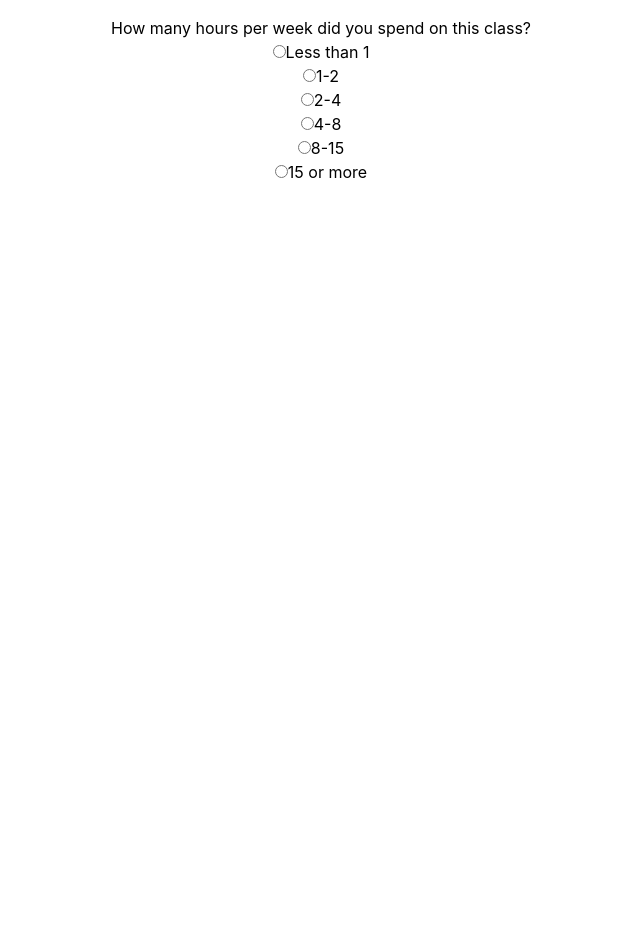
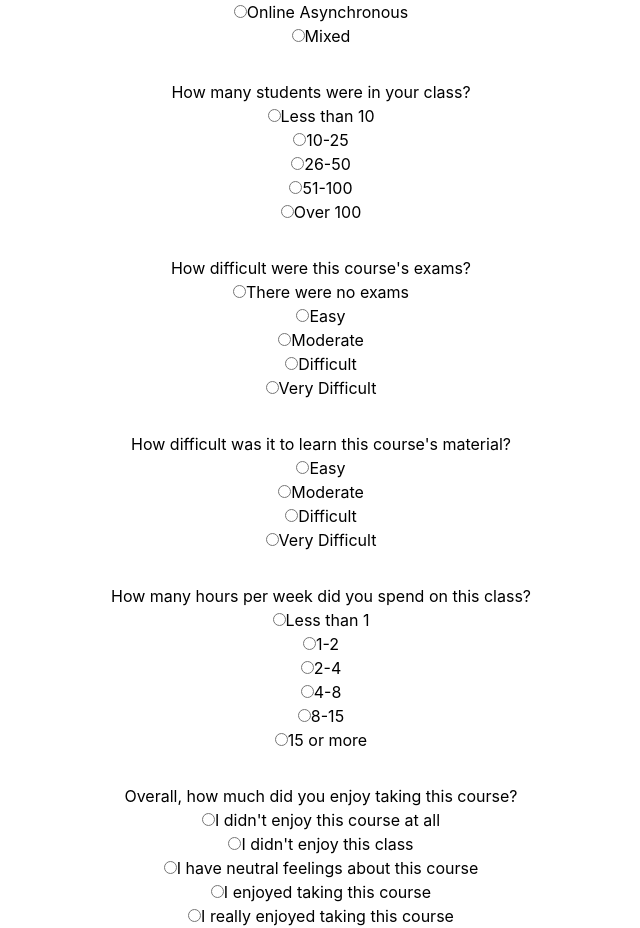
Before and after one commit to 2022-autumn-cos-420/Team-Egg, a React (Create React App) app in the folder client/: page /createReviewTest in a window 1280 px wide. Shown: the part 192-1120 px from the top of the page, without its empty margins (319-959 px from the left). Before the commit the page ends 800 px from the top, so only its background shows below. Built offline with nearby package versions, Linux system fonts and the light colour scheme.

Commit message:
added questions to first page of Course Review

```diff
--- a/client/src/pages/CreateReview.tsx
+++ b/client/src/pages/CreateReview.tsx
@@ -5,6 +5,9 @@ export default function CreateReview(): JSX.Element {
 
     return(
         <div>
+            <div>To ensure that you answer honestly,you may choose your level of anonymity before posting this review</div>
+
+            <div className = "mt-8">
                 <p>How did the class meet for lectures?</p>
                 <form>
                     <input type="radio" id="In Person" name="lectureStyle" value="In Person"></input>
@@ -15,8 +18,56 @@ export default function CreateReview(): JSX.Element {
                     <label htmlFor="Online Asynchronous">Online Asynchronous</label><br></br>
                     <input type="radio" id="Mixed" name="lectureStyle" value="Mixed"></input>
                     <label htmlFor="Mixed">Mixed</label><br></br>
-            </form><br></br>
+                </form>
+            </div>
 
+            <div className = "mt-8">
+                <p>How many students were in your class?</p>
+                <form>
+                    <input type="radio" id="Less than 10" name="classSize" value="Less than 10"></input>
+                    <label htmlFor="Less than 10">Less than 10</label><br></br>
+                    <input type="radio" id="10-25" name="classSize" value="10-25"></input>
+                    <label htmlFor="10-25">10-25</label><br></br>
+                    <input type="radio" id="26-50" name="classSize" value="26-50"></input>
+                    <label htmlFor="26-50">26-50</label><br></br>
+                    <input type="radio" id="51-100" name="classSize" value="51-100"></input>
+                    <label htmlFor="51-100">51-100</label><br></br>
+                    <input type="radio" id="Over 100" name="classSize" value="Over 100"></input>
+                    <label htmlFor="Over 100">Over 100</label><br></br>
+                </form>
+            </div>
+
+            <div className = "mt-8">
+                <p>How difficult were this course's exams?</p>
+                <form>
+                    <input type="radio" id="There were no exams" name="examDifficulty" value="There were no exams"></input>
+                    <label htmlFor="There were no exams">There were no exams</label><br></br>
+                    <input type="radio" id="Easy" name="examDifficulty" value="Easy"></input>
+                    <label htmlFor="Easy">Easy</label><br></br>
+                    <input type="radio" id="Moderate" name="examDifficulty" value="Moderate"></input>
+                    <label htmlFor="Moderate">Moderate</label><br></br>
+                    <input type="radio" id="Difficult" name="examDifficulty" value="Difficult"></input>
+                    <label htmlFor="Difficult">Difficult</label><br></br>
+                    <input type="radio" id="Very Difficult" name="examDifficulty" value="Very Difficult"></input>
+                    <label htmlFor="Very Difficult">Very Difficult</label><br></br>
+                </form>
+            </div>
+
+            <div className = "mt-8">
+                <p>How difficult was it to learn this course's material?</p>
+                <form>
+                <input type="radio" id="Easy" name="contentDifficulty" value="Easy"></input>
+                    <label htmlFor="Easy">Easy</label><br></br>
+                    <input type="radio" id="Moderate" name="contentDifficulty" value="Moderate"></input>
+                    <label htmlFor="Moderate">Moderate</label><br></br>
+                    <input type="radio" id="Difficult" name="contentDifficulty" value="Difficult"></input>
+                    <label htmlFor="Difficult">Difficult</label><br></br>
+                    <input type="radio" id="Very Difficult" name="contentDifficulty" value="Very Difficult"></input>
+                    <label htmlFor="Very Difficult">Very Difficult</label><br></br>
+                </form>
+            </div>
+
+            <div className = "mt-8">
                 <p>How many hours per week did you spend on this class?</p>
                 <form>
                     <input type="radio" id="Less than 1" name="hoursPerWeek" value="Less than 1"></input>
@@ -31,8 +82,24 @@ export default function CreateReview(): JSX.Element {
                     <label htmlFor="8-15">8-15</label><br></br>
                     <input type="radio" id="15 or more" name="hoursPerWeek" value="15 or more"></input>
                     <label htmlFor="15 or more">15 or more</label><br></br>
-            </form><br></br>
+                </form>
+            </div>
 
+            <div className = "mt-8">
+                <p>Overall, how much did you enjoy taking this course?</p>
+                <form>
+                    <input type="radio" id="I didn't enjoy this course at all" name="overallEnjoyment" value="I didn't enjoy this course at all"></input>
+                    <label htmlFor="I didn't enjoy this course at all">I didn't enjoy this course at all</label><br></br>
+                    <input type="radio" id="I didn't enjoy this class" name="overallEnjoyment" value="I didn't enjoy this class"></input>
+                    <label htmlFor="I didn't enjoy this class">I didn't enjoy this class</label><br></br>
+                    <input type="radio" id="I have neutral feelings about this course" name="overallEnjoyment" value="I have neutral feelings about this course"></input>
+                    <label htmlFor="I have neutral feelings about this course">I have neutral feelings about this course</label><br></br>
+                    <input type="radio" id="I enjoyed taking this course" name="overallEnjoyment" value="I enjoyed taking this course"></input>
+                    <label htmlFor="I enjoyed taking this course">I enjoyed taking this course</label><br></br>
+                    <input type="radio" id="I really enjoyed taking this course" name="overallEnjoyment" value="I really enjoyed taking this course"></input>
+                    <label htmlFor="I really enjoyed taking this course">I really enjoyed taking this course</label><br></br>
+                </form>
+            </div>
 
         </div>
     );
```
Lines whose indentation alone changed are shown as unchanged.
